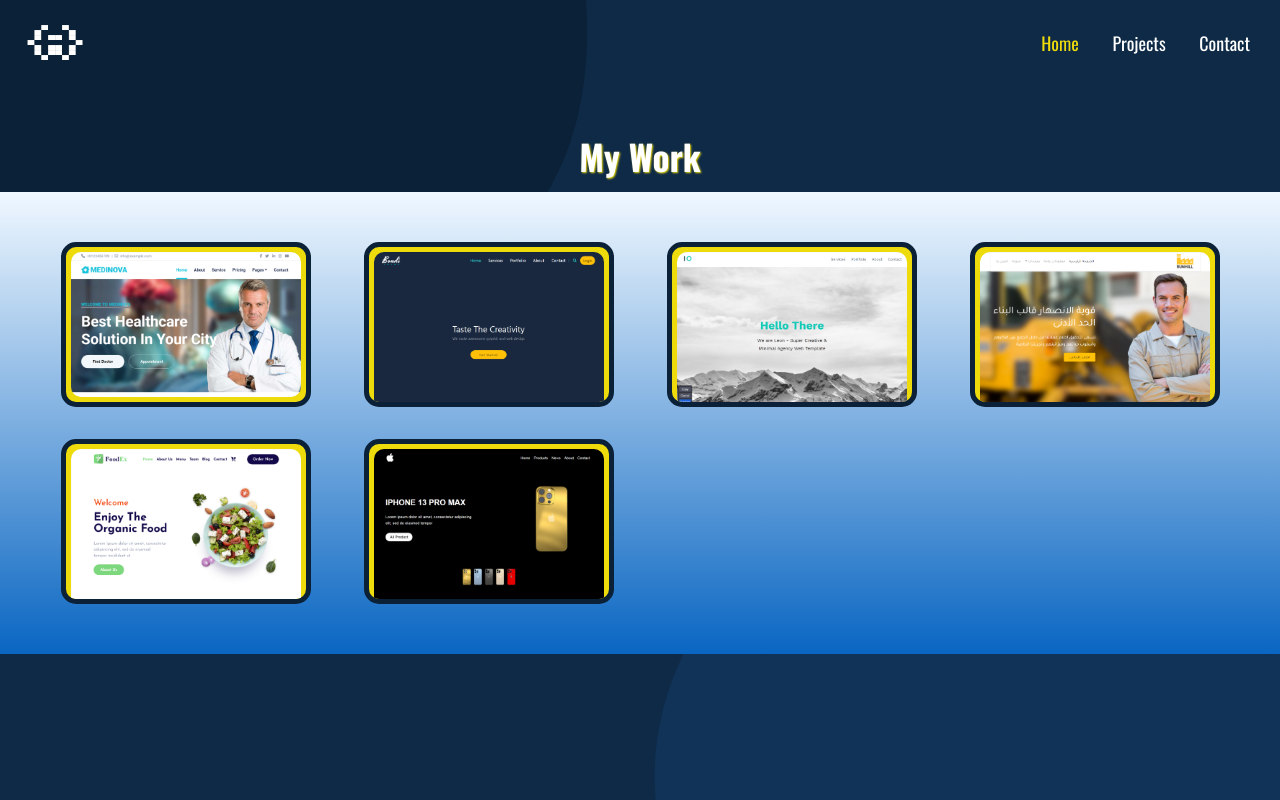
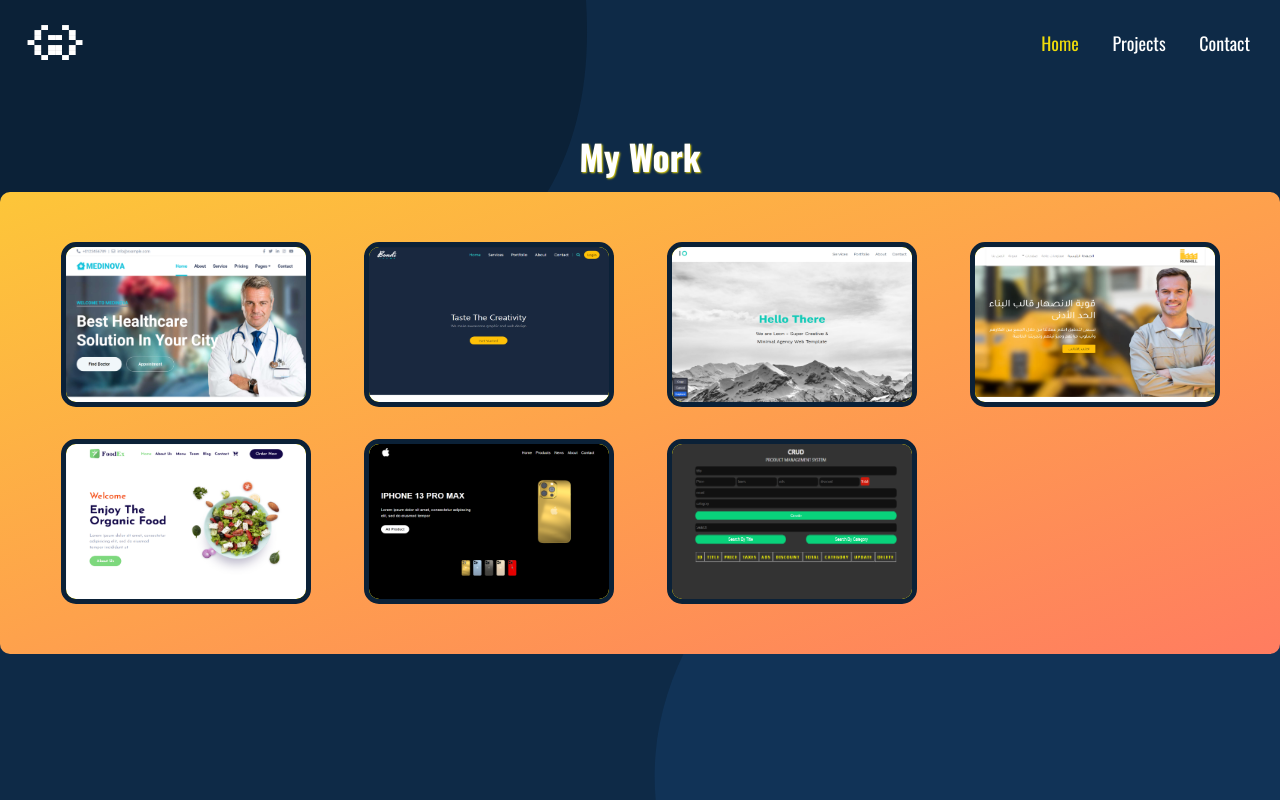
Before and after one commit to AbdelhameedMarei/my-profile, a plain HTML site: page projects.html in a window 1280 px wide. Drawn offline with nearby package versions, Linux system fonts and the light colour scheme.

Commit message:
new Update

```diff
--- a/projects.html
+++ b/projects.html
@@ -84,6 +84,11 @@
                 <img src="img/project06.png" alt="Apple" />
               </div>
             </a>
+            <a href="https://abdelhameedmarei.github.io/CRUD/" target="_blank">
+              <div class="my-works__content__box" data-work="CRUD">
+                <img src="img/project07.png" alt="Apple" />
+              </div>
+            </a>
           </div>
       </div>
       <!-- END PROJECTS -->
--- a/style.css
+++ b/style.css
@@ -180,7 +180,7 @@ nav .brand img{
     transition: all .3s;
 }
 
- .social-links li:nth-child(1):hover a{
+.social-links li:nth-child(1):hover a{
     color: #1877f2;
 }
 
@@ -227,13 +227,14 @@ nav .brand img{
 }
 
 .my-works__content{
-    background: linear-gradient(#f0f8ff, #0a66c2);
+    background: linear-gradient(to bottom right, #FDC639, #FF7C60);
     width: 100%;
     height: auto;
     padding: 50px;
     display: grid;
-    grid-template-columns: repeat( auto-fill, minmax(250px, auto) );
+    grid-template-columns: repeat( auto-fill, minmax(220px, auto) );
     gap: 2rem;
+    border-radius: 10px;
 }
 
 .my-works__content__box{
@@ -242,7 +243,7 @@ nav .brand img{
     background-color: var(--primary-color);
     border: 5px solid #0b2137;
     border-radius: 15px;
-    padding: 5px;
+    /* padding: 5px; */
     overflow: hidden;
     position: relative;
     margin: auto
@@ -250,15 +251,17 @@ nav .brand img{
 
 .my-works__content__box img{
     width: 100%;
+    height: 100%;
+    max-height: 100%;
     border-radius: 10px;
 }
 
 .my-works__content__box::before{
     content: attr(data-work);
     position: absolute;
-    background-color: rgba(238, 219, 11, 0.582);;
-    width: calc(100% - 10px);
-    height: calc(100% - 10px);
+    background-color: rgba(248, 229, 21, 0.767);;
+    width: 100%;
+    height: 100%;
     display: flex;
     align-items: center;
     justify-content: center;
@@ -274,6 +277,7 @@ nav .brand img{
     transform: translateX(0);
 }
 
+
 /****************************
 ****** CONTACT SECTION ******
 ****************************/
@@ -284,7 +288,7 @@ nav .brand img{
     transform: translate(-50%, -50%);
     width: 450px;
     height: auto;
-    background: rgb(207, 202, 202);
+    background: linear-gradient(to bottom right, #FDC639, #FF7C60);
     padding: 40px;
     border-radius: 10px;
     margin-top: 50px;
@@ -305,13 +309,14 @@ nav .brand img{
     border-radius: 10px;
     border: 3px solid #0b2137;
     color: #fff;
-    background-color: #0b2137;
+    background-color: #0e2a47;
     font-size: 16px;
 }
 
 .contact form input:focus,
 .contact form textarea:focus{
     box-shadow: 0 0 6px #113357;
+    caret-color: var(--primary-color)
 }
 
 .contact input{
@@ -351,6 +356,10 @@ nav .brand img{
     color: var(--primary-color);
 }
 
+::placeholder{
+    color: #fff
+}
+
 @media(max-width: 500px){
     .contact{ width: 340px }
     .contact input.name,
```
Also changed, not shown: img/project07.png (added). Lines whose indentation alone changed are shown as unchanged.
